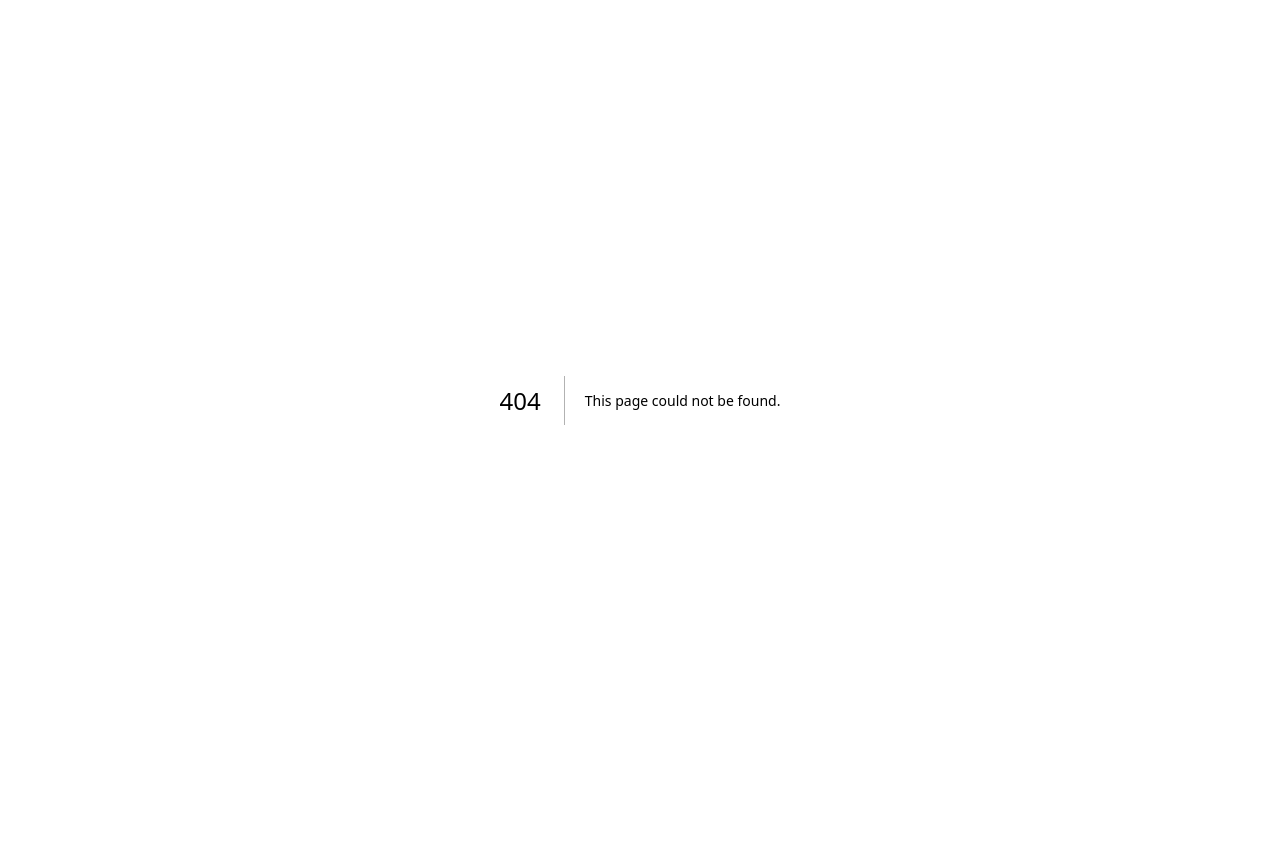
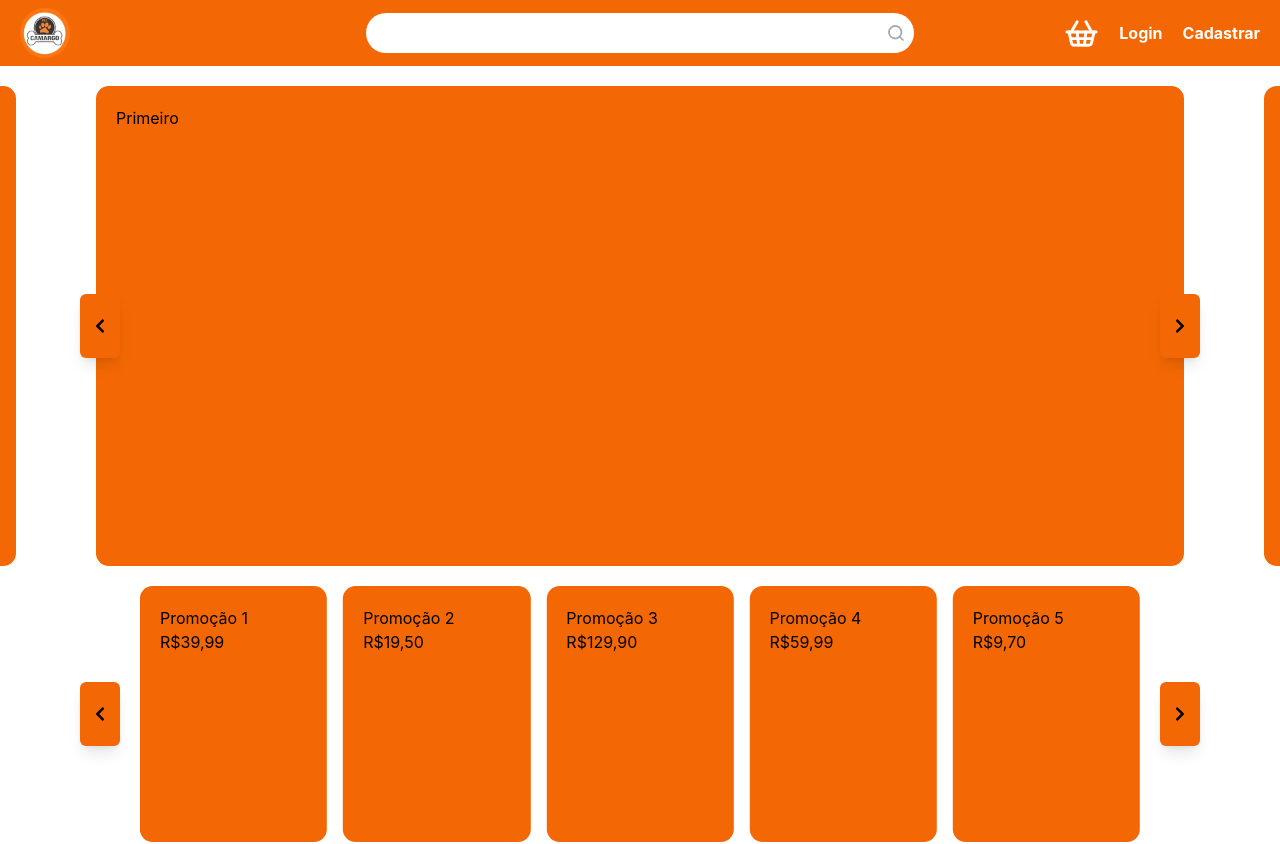
Before and after one commit to cesarhenrique03/PetCamargo, a Next.js app in the folder projeto/: page /PetCamargo/pages/home in a window 1280 px wide. Before the commit this address had no page. Shown: the top 844 px of the page. Before the commit the page ends 800 px from the top, so only its background shows below. Built offline with nearby package versions, Linux system fonts and the light colour scheme.

Commit message:
finalização do site e ajustes para pages do github

```diff
--- a/projeto/app/components/details/button.tsx
+++ b/projeto/app/components/details/button.tsx
@@ -6,9 +6,10 @@ export function Button({className, children, ...props}: ButtonHTMLAttributes<HTM
         <button
             type="button"
             className={clsx(
-                "absolute top-1/2 -translate-y-1/2 z-10 flex h-12 w-8 shrink-0 items-center justify-center rounded-md bg-[#F36804] shadow-lg",
+                "absolute top-1/2 -translate-y-1/2 z-10 h-12 w-8 shrink-0 items-center justify-center rounded-md bg-[#F36804] shadow-lg hidden",
                 "hover:brightness-95 hover:cursor-pointer",
                 "sm:h-16 sm:w-10",
+                "lg:flex",
                 className)}
                 {...props}>
             {children}
--- a/projeto/app/components/header.tsx
+++ b/projeto/app/components/header.tsx
@@ -6,7 +6,7 @@ import { CiSearch } from "react-icons/ci";
 import { RxHamburgerMenu } from "react-icons/rx";
 import { LuShoppingBasket } from "react-icons/lu";
 import {useState} from "react";
-import {motion, spring} from "framer-motion";
+import {motion} from "framer-motion";
 import MenuHeader from "@/app/components/menuHeader";
 
 export default function Header() {
@@ -26,7 +26,7 @@ export default function Header() {
   }
 
   return (
-    <header className="relative flex w-full items-center justify-between bg-[#F36804] p-2
+    <header className="relative z-20 flex w-full items-center justify-between bg-[#F36804] p-2
                       // telas médias
                       md:px-5">
       <div>
--- a/projeto/app/components/home/Agencia.tsx
+++ b/projeto/app/components/home/Agencia.tsx
@@ -21,9 +21,9 @@ export default function Agencia() {
                                     // telas médias
                                     md:w-[80vw] md:ml-auto"
                     style={{clipPath: "url(#amarelo)"}}>
-                        <div className="flex flex-col justify-end items-end h-[30vh] p-2
+                        <div className="flex flex-col justify-center items-end h-[30vh] p-2 pt-10
                                         // telas médias
-                                        md:p-5
+                                        md:p-5 md:justify-end
                                         // telas grandes
                                         lg:text-xl lg:pb-15">
                             <h1 className="w-[40vw] text-end text-sm
--- a/projeto/app/components/home/Carrossel.tsx
+++ b/projeto/app/components/home/Carrossel.tsx
@@ -105,44 +105,45 @@ export function Carrossel() {
     }
 
     return(
-        <div className="relative overflow-hidden">
+        <div className="relative overflow-hidden my-5">
             <div className="relative" ref={refViewport}>
                 <Button onClick={() => mover(1)}
                 className={"left-20"}>
                     <FaChevronLeft/>
                 </Button>
 
-                <div className="flex gap-20 "
+                <div style={{transform: `translate(${margemCentro - (deslocamento*2)}px)`, touchAction: "pan-y"}}>
+                    <motion.div className="flex gap-20 "
                     ref={refView}
+
                     onPointerDown={iniciarToque}
                     onPointerUp={encerrarToque}
-                onPointerCancel={() => { inicioToque.current = null; }}
-                style={{transform: `translate(-${deslocamento * 2}px)`, touchAction: "pan-y"}}
-                >
-                    {ordemVisivel.map((dado, index) => {
-                        return(
-                            <motion.div ref={index == 0 ? refCard : undefined}
-                            className="mt-5 mb-5 w-[85vw] rounded-[1.8vw] h-[60vh] shrink-0 bg-[#F36804] p-5"
-                            key= {`${lista[dado].id}-${index}`}
-                            style={{marginLeft: index == 0 ? margemCentro:0}}
+                    onPointerCancel={() => inicioToque.current = null}
                     initial={false}
                     animate={{x: deslocamento * direcao}}
-                            transition={{type: "spring", bounce: 0.15, duration: 0.5}}
+                    transition={animando
+                        ? {type: "spring", bounce: 0.15, duration: 0.5}
+                        : {duration: 0}}
                     onAnimationComplete={() => {
-                                if (index !== 2 || lista.length === 0 || direcao === 0) return;
+                        if (!animando || direcao === 0) return;
 
                         setOrdemVisivel((prev) => {
-                                    const next = (prev[2] - direcao + lista.length) % lista.length;
-                                    return atualizarArray(next);
+                            const novoCentro = (prev[2] - direcao + lista.length) % lista.length;
+                            return atualizarArray(novoCentro);
                         })
-
                         setAnimando(false);
                         setDirecao(0);
                     }}>
-                                <p>{lista[dado].title}</p>
-                            </motion.div>
+                        {ordemVisivel.map((dados, index) => {
+                            return(
+                                <div ref={index == 0 ? refCard : undefined }
+                                key={index}
+                                className="bg-[#F36804] shrink-0 w-[85vw] h-[60vh] rounded-[1vw] p-5">
+                                    {lista[dados].title}
+                                </div>
                             )
                         })}
+                    </motion.div>
                 </div>
 
                 <Button onClick={() => mover(-1)}
--- a/projeto/app/components/menuHeader.tsx
+++ b/projeto/app/components/menuHeader.tsx
@@ -1,17 +1,26 @@
+import { IoClose } from "react-icons/io5";
+import Link from "next/link";
+
 type props = {
     onClose: () => void;
 }
 
 export default function MenuHeader({onClose}: props) {
     return (
-        <div className="bg-orange-600">
-            <div className="h-[100vh] w-[90vw]">
-                <button onClick={onClose}>
-                    fechar
-                </button>
-                <div className="flex flex-col justify-center items-center">
-                    <p>Login</p>
-                    <p>Cadastrar</p>
+        <div className="bg-orange-300 border-l-5 border-orange-500">
+            <div className="h-[100vh] w-[90vw] flex flex-col gap-5 text-2xl">
+                <div className="flex justify-end">
+                    <button onClick={onClose} className="">
+                        <IoClose size={50}/>
+                    </button>
+                </div>
+                <div className="flex flex-col justify-center items-center gap-5 font-semibold text-orange-900">
+                    <Link href={"/pages/cadastro"} className="cursor-pointer w-[80%] flex justify-center border-b-2 border-white">
+                        Login
+                    </Link>
+                    <Link href={"/pages/cadastro"} className="cursor-pointer w-[80%] flex justify-center border-b-2 border-white">
+                        Cadastro
+                    </Link>
                 </div>
             </div>
         </div>
--- a/projeto/app/pages/home/page.tsx
+++ b/projeto/app/pages/home/page.tsx
@@ -7,7 +7,7 @@ import Agencia from "@/app/components/home/Agencia";
 
 export default function App() {
   return (
-      <div>
+      <div className="overflow-hidden">
         <Header/>
         <Carrossel/>
         <Promocoes/>
--- a/projeto/next.config.ts
+++ b/projeto/next.config.ts
@@ -1,7 +1,12 @@
 import type { NextConfig } from "next";
 
 const nextConfig: NextConfig = {
-  allowedDevOrigins: ["192.168.15.6"],
+  allowedDevOrigins: ["192.168.15.13"],
+  output: "export",
+  basePath: "/PetCamargo",
+  images: {
+    unoptimized: true,
+  },
 };
 
 export default nextConfig;
```
Lines whose indentation alone changed are shown as unchanged.
